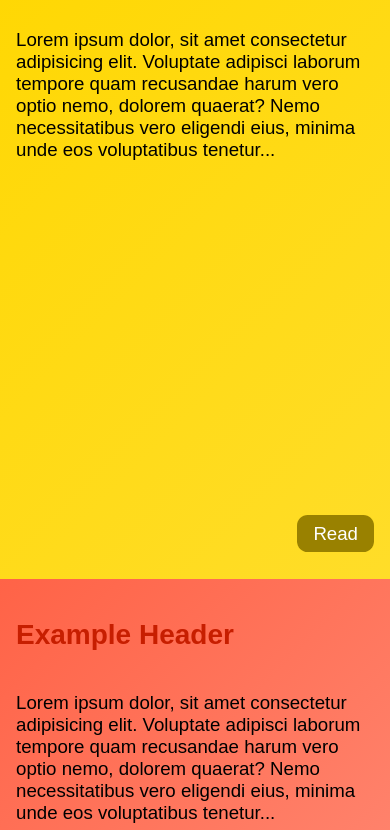
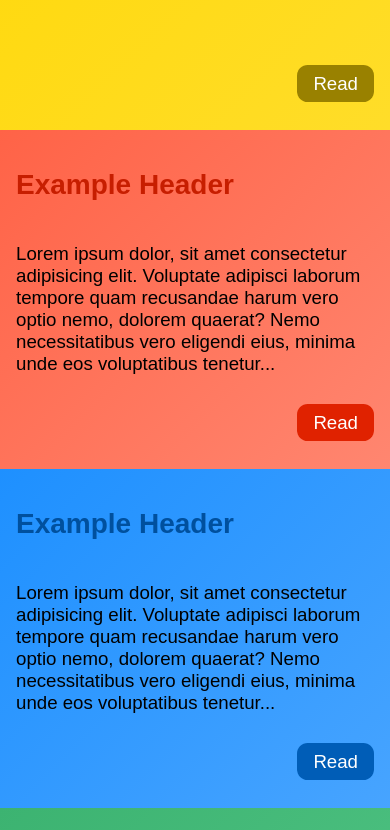
Before and after one commit to andydevs/css-grid-blog-homepage-example, a website: page html/index.html in a window 390 px wide. Shown: the part 438-1268 px from the top of the page. Drawn offline with nearby package versions, Linux system fonts and the light colour scheme; files that its build step writes are made by us from their sources.

Commit message:
Updated mobile styling

```diff
--- a/scss/main.scss
+++ b/scss/main.scss
@@ -46,13 +46,12 @@ $third-backgrounds:
     @media only screen and (max-width: 760px) {
         // CSS Grid
         display: grid;
-        grid-template-rows: repeat(12, 1fr);
+        grid-template-rows: auto 1.5fr repeat(3, 1fr) repeat(6, auto);
         grid-template-columns: repeat(2, 1fr);
 
         // Grid areas
         grid-template-areas:
             "menu     menu"
-            "main     main"
             "main     main"
             "second-1 second-1"
             "second-2 second-2"
```
Also changed, not shown: _public/main.css, 1 other file.
